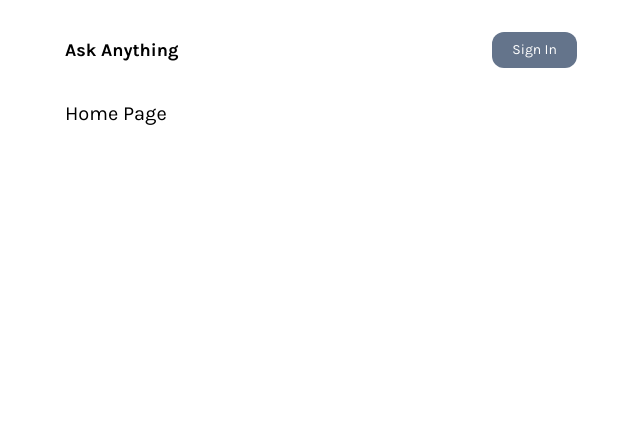
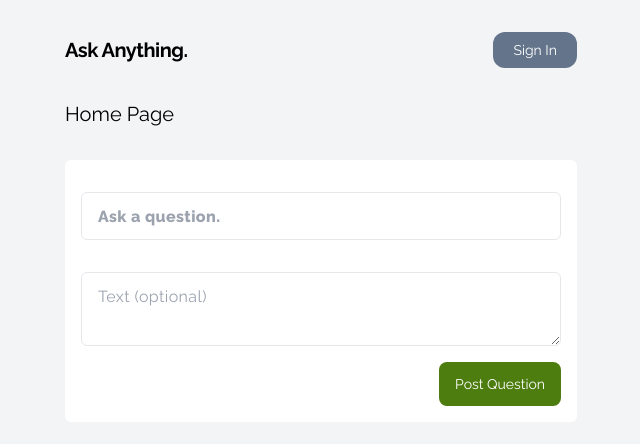
Before and after one commit to ltmccarthy9/askanything, a Next.js app in the folder client/: page / in a window 1280 px wide. Shown: the top 444 px of the page, without its empty margins (319-959 px from the left). Built offline with nearby package versions, Linux system fonts and the light colour scheme; no server answers.

Commit message:
question and body form

```diff
--- /dev/null
+++ b/client/app/auth/Logged.tsx
@@ -0,0 +1,30 @@
+'use client'
+
+import Image from "next/image"
+import {signOut} from 'next-auth/react'
+import Link from "next/link"
+
+type User = {
+    image: string
+}
+
+export default function Logged({image}: User){
+    return(
+        <li className="flex gap-8 items-center">
+                <button onClick={() => signOut()} className="text-sm bg-slate-700 text-white py-2 px-5 rounded-md disabled:opacity-25 hover:bg-slate-600"
+                >
+                    Sign out
+                </button>
+            <Link href={"/dashboard"}>
+                <Image
+                width={44}
+                height={44}
+                className="w-14 rounded-full"
+                src={image}
+                alt="profile picture"
+                priority
+                />
+            </Link>
+        </li>
+    )
+}
--- a/client/app/auth/Login.tsx
+++ b/client/app/auth/Login.tsx
@@ -4,10 +4,8 @@ import {signIn} from 'next-auth/react'
 
 export default function Login(){
     return(
-        <ul>
             <li className='list-none'>
-                <button onClick={() => signIn()} className='text-sm bg-slate-500 text-white py-2 px-5 rounded-xl disabled:opacity-25'>Sign In</button>
+                <button onClick={() => signIn()} className='text-sm bg-slate-500 text-white py-2 px-5 rounded-xl disabled:opacity-25 hover:bg-slate-400'>Sign In</button>
             </li>
-        </ul>
     )
 }
--- a/client/app/auth/Nav.tsx
+++ b/client/app/auth/Nav.tsx
@@ -1,14 +1,20 @@
 import Link from 'next/link';
 import Login from './Login';
+import Logged from './Logged';
+import { getServerSession } from 'next-auth/next'
+import { authOptions } from '../../pages/api/auth/[...nextauth]'
 
 export default async function Nav(){
+    const session = await getServerSession(authOptions)
+    console.log(session)
     return(
         <nav className='flex justify-between items-center py-8'>
             <Link href={'/'}>
-                <h1 className='font-bold text-lg'>Ask Anything</h1>
+                <h1 className='font-bold text-xl tracking-tight'>Ask Anything.</h1>
             </Link>
             <ul className='flex items-center gap-6'>
-                <Login />
+                {!session?.user && <Login/>}
+                {session?.user && <Logged image={session.user?.image || ""} />}
             </ul>
         </nav>
     )
--- /dev/null
+++ b/client/app/components/AskQuestion.tsx
@@ -0,0 +1,42 @@
+'use client'
+
+import { useState } from "react"
+
+export default function AskQuestion(){
+    const [question, setQuestion] = useState("")
+    const [body, setBody] = useState("")
+    const [isDisabled, setIsDisabled] = useState(false);
+    return (
+        <form className="bg-white my-8 p-4 rounded-md flex flex-col">
+            <div className="flex flex-col my-2">
+                <textarea
+                onChange={(e) => setQuestion(e.target.value)}
+                name="question"
+                value={question}
+                placeholder="Ask a question."
+                maxLength={200}
+                className="py-3 px-4 align-middle text-m font-extrabold tracking-wide rounded-md my-2 h-12 resize-none overflow-hidden border"
+                ></textarea>
+            </div>
+            <div className="flex flex-col my-2">
+                <textarea
+                onChange={(e) => setBody(e.target.value)}
+                name="question"
+                value={body}
+                placeholder="Text (optional)"
+                maxLength={1000}
+                className="py-3 px-4 align-middle text-md tracking-wide rounded-md my-2 overflow-hidden border"
+                ></textarea>
+            </div>
+            <div className="w-full flex">
+                <button
+                disabled={isDisabled}
+                className="text-sm bg-lime-700 text-white py-3 px-4 rounded-lg hover:bg-lime-600 ml-auto disabled:opacity-25"
+                type="submit"
+                >
+                    Post Question
+                </button>
+            </div>
+        </form>
+    )
+}
--- a/client/app/layout.jsx
+++ b/client/app/layout.jsx
@@ -1,11 +1,11 @@
 import './globals.css'
-import  { Karla } from '@next/font/google'
+import  { Raleway } from '@next/font/google'
 import Nav from './auth/Nav'
 
-const karla = Karla({
+const raleway = Raleway({
   weight: ["200", "400", "700", "800"],
   subsets: ["latin"],
-  variable: "--font-karla"
+  variable: "--font-raleway"
 })
 
 
@@ -17,7 +17,7 @@ export default function RootLayout({children}) {
         head.tsx. Find out more at https://beta.nextjs.org/docs/api-reference/file-conventions/head
       */}
       <head />
-      <body className={`${karla.className} mx-4 md:mx-48 xl:mx-96 bg-grey-200`}>
+      <body className={`${raleway.className} mx-4 md:mx-48 xl:mx-96 bg-gray-100`}>
         <Nav />
         {children}
         </body>
--- a/client/app/page.tsx
+++ b/client/app/page.tsx
@@ -1,9 +1,12 @@
+'use client'
+import AskQuestion from "./components/AskQuestion"
 
 export default function Home() {
 
   return (
     <main>
       <h1 className='text-xl'>Home Page</h1>
+      <AskQuestion />
     </main>
   )
 }
--- a/client/next.config.js
+++ b/client/next.config.js
@@ -3,6 +3,9 @@ const nextConfig = {
   experimental: {
     appDir: true,
   },
+  images: {
+    domains: ["lh3.googleusercontent.com", "avatars.githubusercontent.com"],
+  },
 }
 
 module.exports = nextConfig
--- a/client/pages/api/auth/[...nextauth].js
+++ b/client/pages/api/auth/[...nextauth].js
@@ -3,12 +3,15 @@ import GoogleProvider from "next-auth/providers/google"
 import { PrismaAdapter } from "@next-auth/prisma-adapter"
 import prisma from '../../../prisma/client'
 
-export default NextAuth({
+export const authOptions = {
   adapter: PrismaAdapter(prisma),
+  secret: process.env.AUTH_SECRET,
   providers: [
     GoogleProvider({
       clientId: process.env.GOOGLE_CLIENT_ID,
       clientSecret: process.env.GOOGLE_CLIENT_SECRET,
     }),
   ],
-  })
+}
+
+export default NextAuth(authOptions)
--- a/client/tailwind.config.js
+++ b/client/tailwind.config.js
@@ -11,7 +11,7 @@ module.exports = {
   theme: {
     extend: {
       fontFamily: {
-        karla: ["var(--font-karla"],
+        karla: ["var(--font-raleway"],
       }
     },
   },
```
Lines whose indentation alone changed are shown as unchanged.
